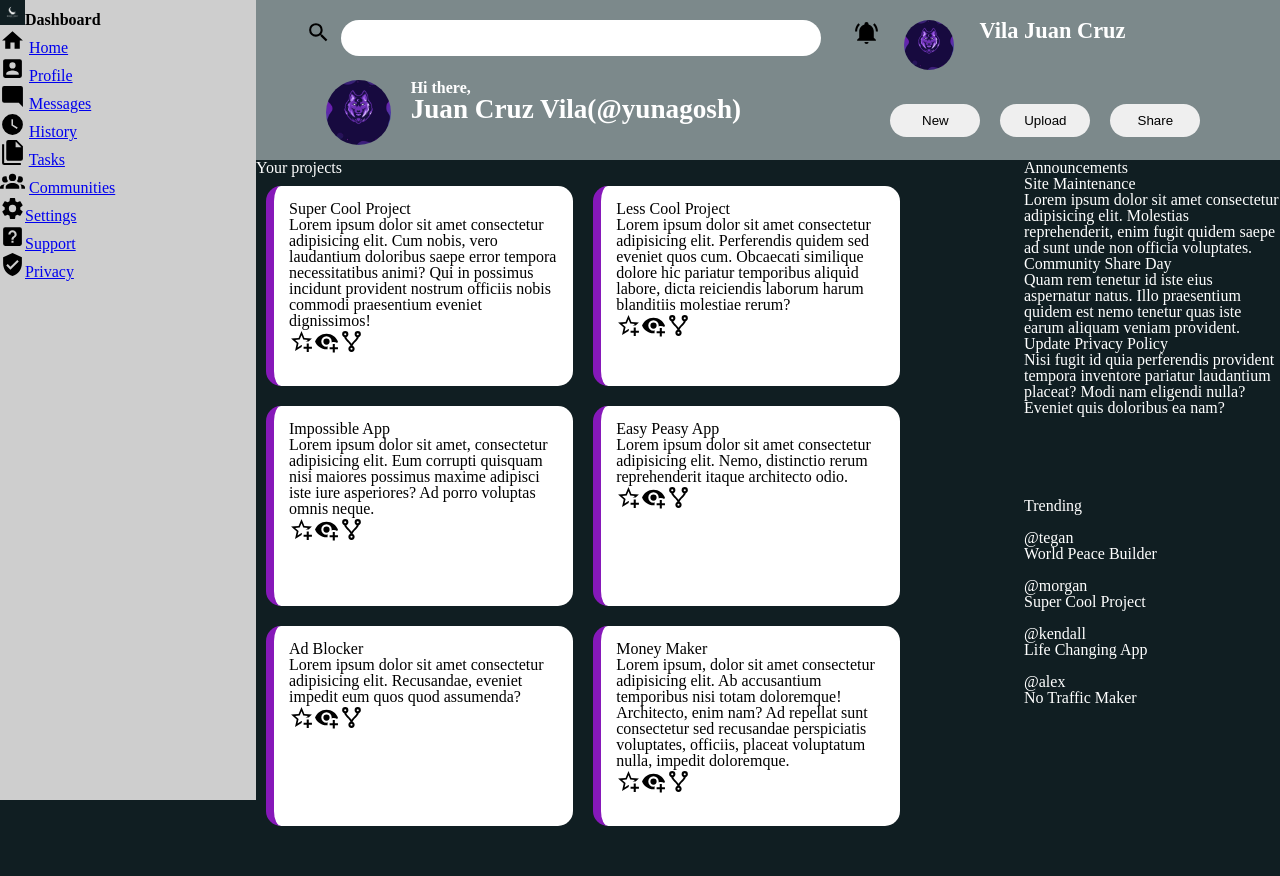
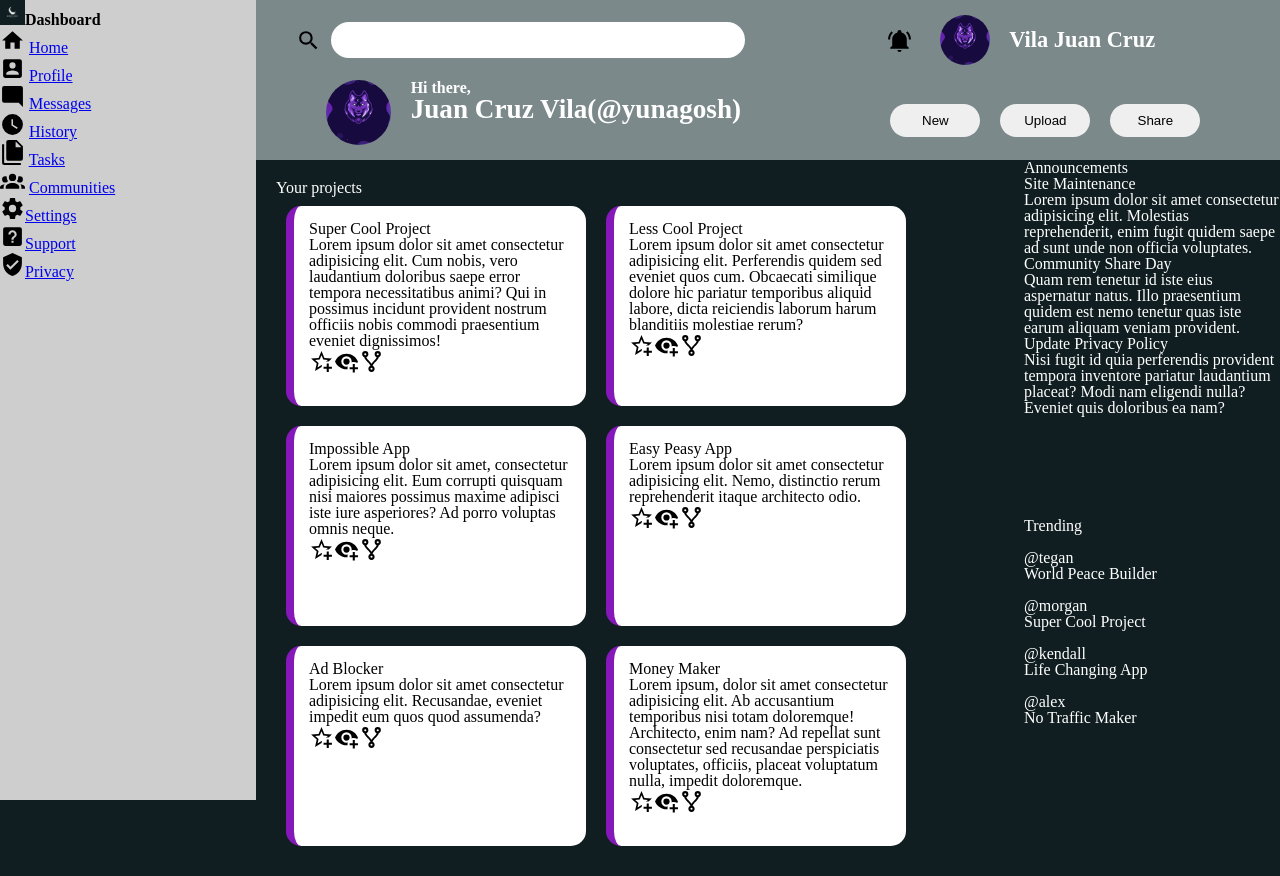
Before and after one commit to yunagosh7/admin-dashboard, a plain HTML site: page index.html in a window 1280 px wide. Before the commit the page ends 836 px from the top, so only its background shows below. Drawn offline with Linux system fonts and the light colour scheme.

Commit message:
Termine el estilo del header

```diff
--- a/styles/style.css
+++ b/styles/style.css
@@ -35,12 +35,19 @@ header div{
 
 .search{
     margin-left:40px ;
+    align-items: center;
 }
 
 .right{
     display: flex;
     justify-content: space-around;
     width: 30%;
+    margin-left: 10%;
+    align-items: center;
+}
+
+.right .img{
+    margin: 0 10px;
 }
 
 .up .user-img{
@@ -51,7 +58,7 @@ header div{
 
 .up div input{
     height: 16px;
-    width: 450px;
+    width: max(30vw,100px);
     margin: 0 10px;
     outline: none;
     padding: 10px 15px;
@@ -59,8 +66,15 @@ header div{
     border: none;
     font-size: 1rem;
 }
-.up div .svg{
+.up .right .svg{
     margin-left: 10px;
+    cursor: pointer;
+    border-radius: 50%;
+    padding: 10px;
+}
+
+.up .right .svg:hover{
+    background-color: #647679;
 }
 
 .up .svg{
@@ -142,6 +156,7 @@ main{
 section{
     grid-row: 1 / 5;
     grid-column: 1 / 4;
+    padding: 20px;
 }
 
 .announcements{
```
